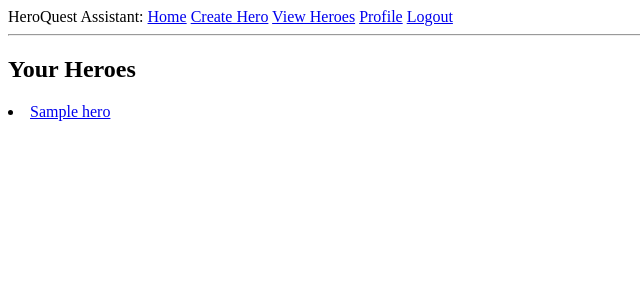
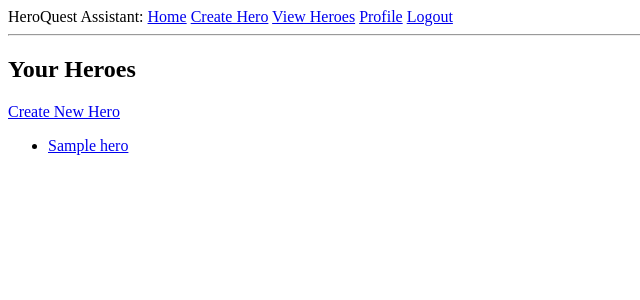
Before and after one commit to hoganton/heroquest_assistant, a Flask app: page /view_heroes in a window 1280 px wide. Shown: the top 300 px of the page, without its empty margins (0-640 px from the left). Run offline with Flask 3, Linux system fonts and the light colour scheme; a user stored in the database is signed in; tables that the repository leaves empty hold one stand-in row (values such as "Sample post").

Commit message:
create hero in view

```diff
--- a/app/templates/view_heroes.html
+++ b/app/templates/view_heroes.html
@@ -8,10 +8,13 @@
 {% block content %}
 <div class="container">
     <h2>Your Heroes</h2>
-    {% for hero in heroes %}
-    <li>
-        <a href="{{ url_for('hero_details', hero_id=hero.id) }}">{{ hero.name }}</a>
-    </li>
-    {% endfor %}
+    <a href="{{ url_for('create_hero') }}" class="btn btn-primary">Create New Hero</a>
+    <ul>
+        {% for hero in heroes %}
+        <li>
+            <a href="{{ url_for('hero_details', hero_id=hero.id) }}">{{ hero.name }}</a>
+        </li>
+        {% endfor %}
+    </ul>
 </div>
 {% endblock %}
```
